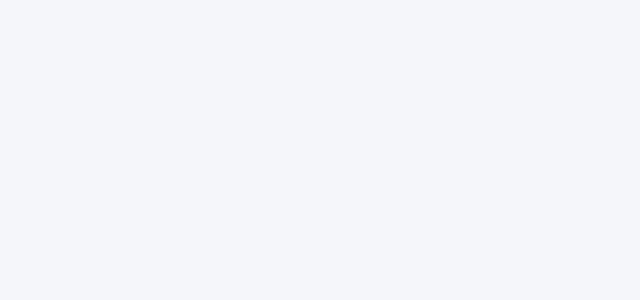
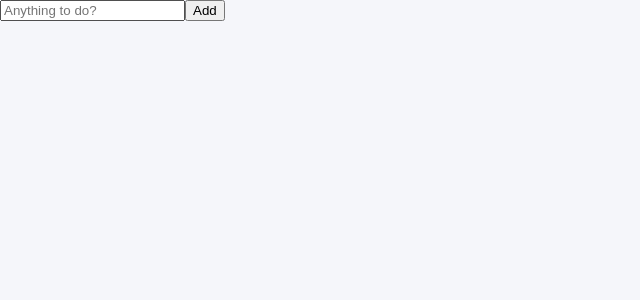
Before and after one commit to Gamddalki/ReactMasterClass, a React (Create React App) app: page / in a window 1280 px wide. Shown: the top 300 px of the page, without its empty margins (0-640 px from the left). Built offline with nearby package versions, Linux system fonts and the light colour scheme.

Commit message:
Craete ToDoList.tsx

```diff
--- a/src/App.tsx
+++ b/src/App.tsx
@@ -1,4 +1,5 @@
 import { createGlobalStyle } from "styled-components";
+import ToDoList from "./ToDoList";
 
 const GlobalStyle = createGlobalStyle`
 @import url('https://fonts.googleapis.com/css2?family=Nanum+Gothic:wght@400;700&display=swap');
@@ -69,6 +70,7 @@ function App() {
   return (
     <>
       <GlobalStyle />
+      <ToDoList />
     </>
   );
 }
--- /dev/null
+++ b/src/ToDoList.tsx
@@ -0,0 +1,25 @@
+import { useState } from "react";
+
+function ToDoList() {
+  const [toDo, setToDo] = useState("");
+  const onChange = (event: React.FormEvent<HTMLInputElement>) => {
+    const {
+      currentTarget: { value },
+    } = event;
+    setToDo(value);
+  };
+  const onSubmit = (event: React.FormEvent<HTMLFormElement>) => {
+    event.preventDefault();
+    console.log(toDo);
+  };
+  return (
+    <div>
+      <form onSubmit={onSubmit}>
+        <input onChange={onChange} value={toDo} placeholder="Anything to do?" />
+        <button>Add</button>
+      </form>
+    </div>
+  );
+}
+
+export default ToDoList;
```
